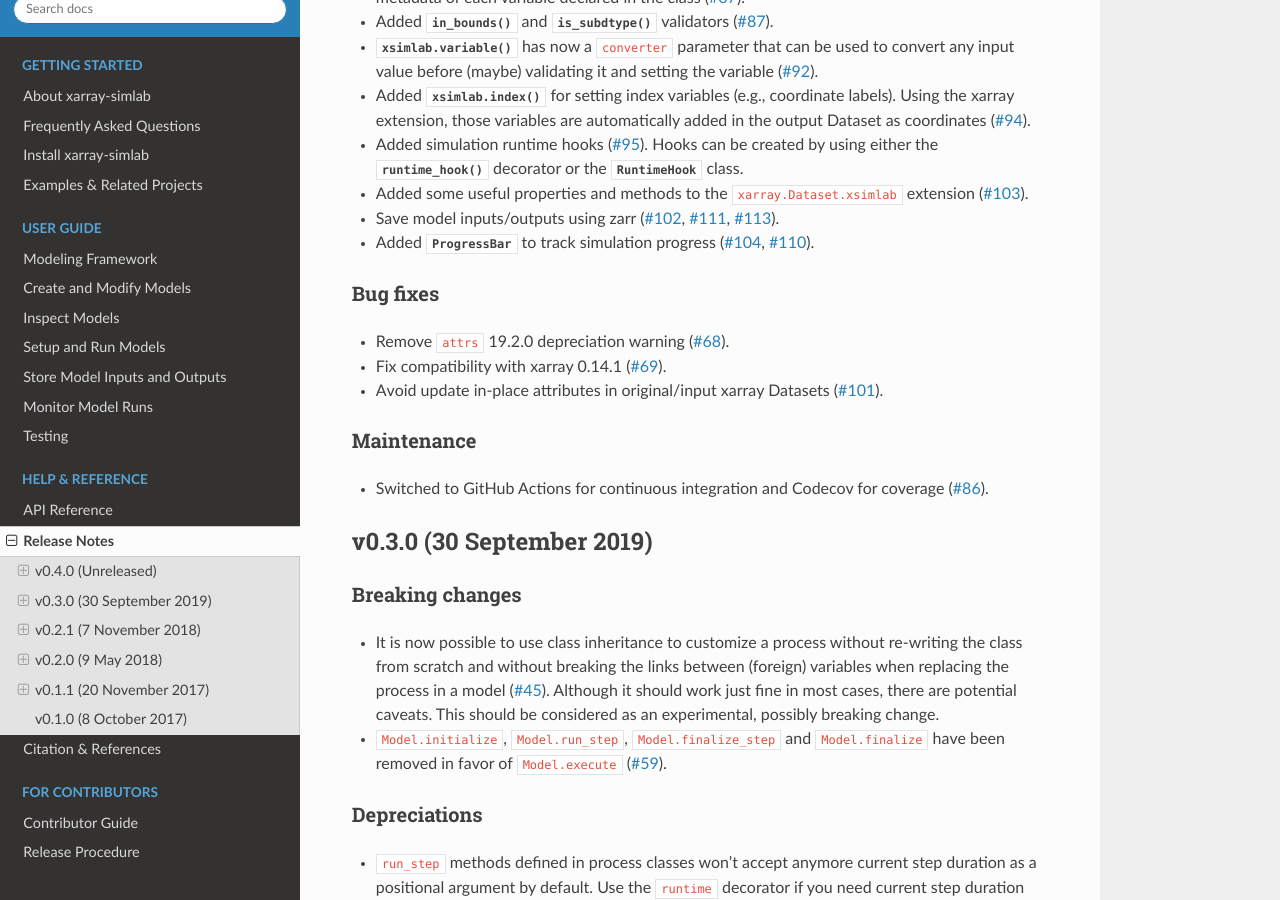
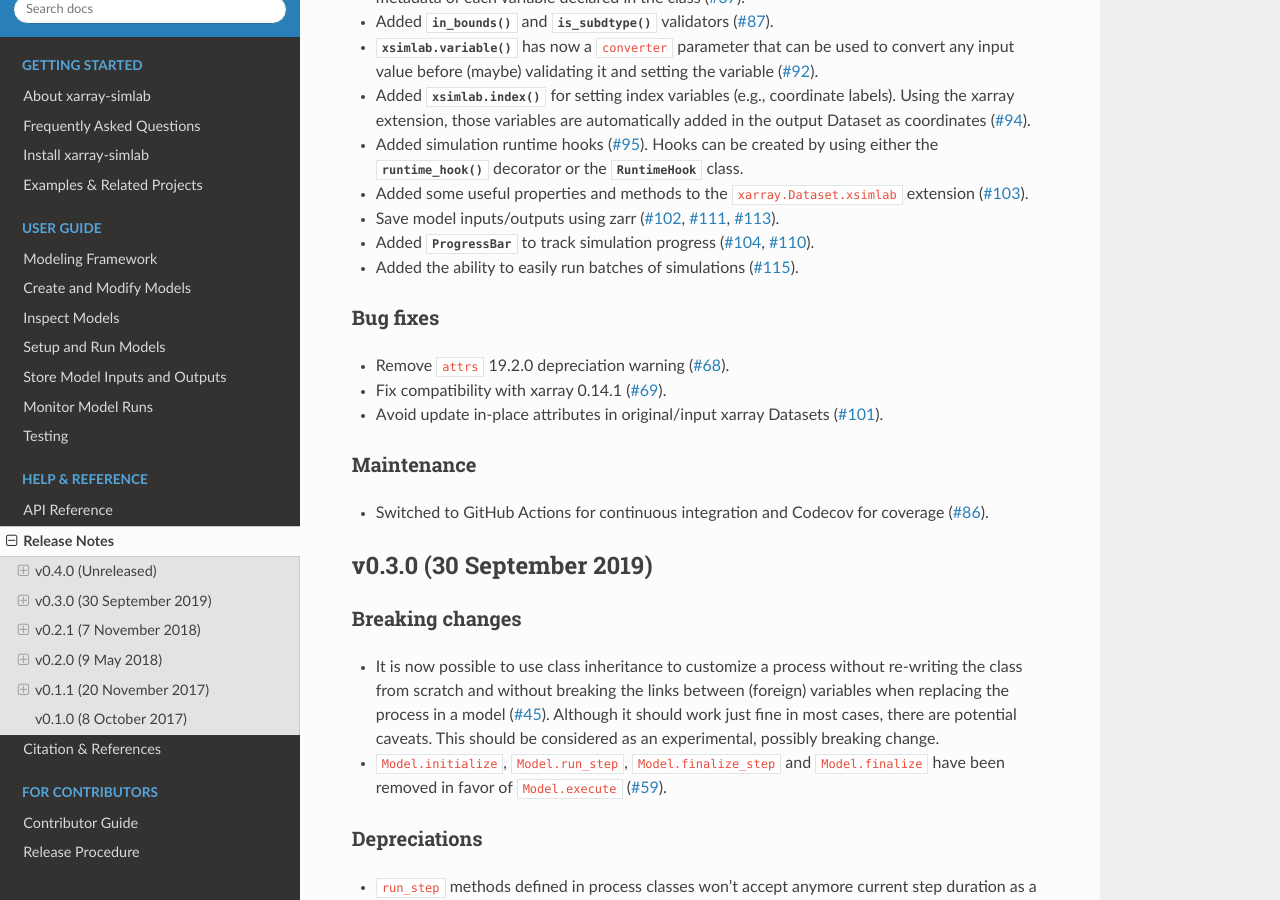
Before and after one commit to xarray-contrib/xarray-simlab, a Sphinx documentation site: the page built from doc/whats_new.rst, in a window 1280 px wide and 900 px high, scrolled down 1114 px. Built offline with Sphinx 7.4.7 and the Read the Docs theme 2.0.0, drawn with Linux system fonts in a browser that asks for light colours; the version number could not be read and is left out.

Commit message:
update release notes

```diff
--- a/doc/whats_new.rst
+++ b/doc/whats_new.rst
@@ -74,6 +74,7 @@ Enhancements
   :issue:`113`).
 - Added :class:`~xsimlab.monitoring.ProgressBar` to track simulation progress
   (:issue:`104`, :issue:`110`).
+- Added the ability to easily run batches of simulations (:issue:`115`).
 
 Bug fixes
 ~~~~~~~~~
```
